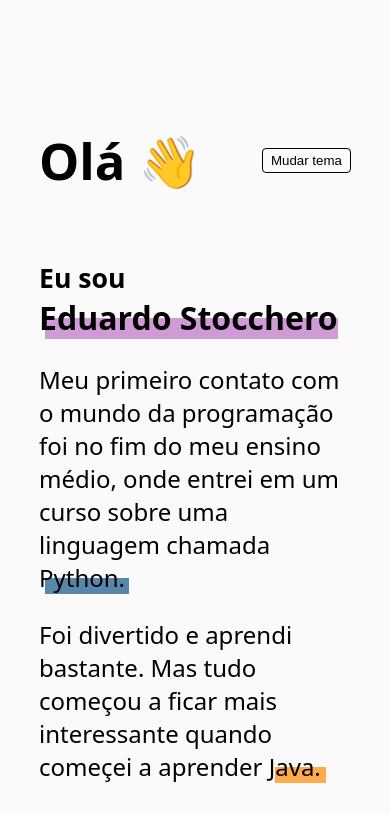
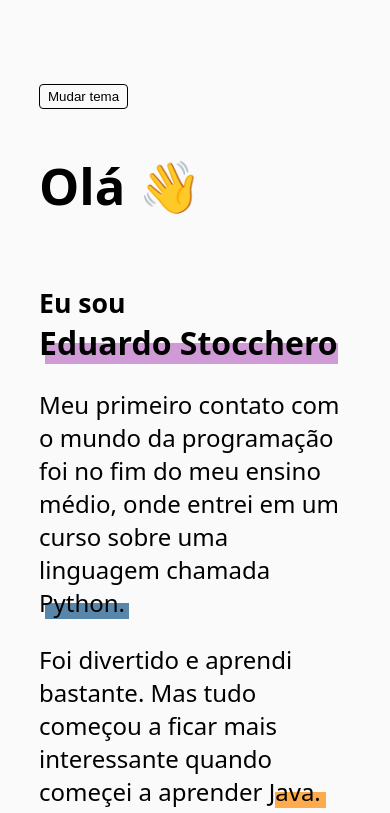
Before and after one commit to edurevsky/edurevsky.github.io, a plain HTML site: page index.html in a window 390 px wide. Shown: the top 813 px of the page. Drawn offline with Linux system fonts and the light colour scheme.

Commit message:
corrigindo espaço no html e adicionado media query em .intro

```diff
--- a/index.css
+++ b/index.css
@@ -149,6 +149,13 @@ span::after {
   align-items: center;
 }
 
+@media (max-width: 540px) {
+  .intro {
+    flex-direction: column-reverse;
+    align-items: flex-start;
+  }
+}
+
 .links {
   display: flex;
   flex-direction: column;
--- a/index.html
+++ b/index.html
@@ -15,7 +15,7 @@
         <h1>Olá &#128075;</h1>
         <button class="btn btn-small" id="theme">Mudar tema</button>
       </div>
-      <h2>Eu sou <span class="name">Eduardo Stocchero</span></h2>
+      <h2>Eu sou&nbsp;<span class="name">Eduardo Stocchero</span></h2>
       <p>
         Meu primeiro contato com o mundo da programação foi no fim do meu ensino médio,
         onde entrei em um curso sobre uma linguagem chamada <span class="python">Python.</span>
@@ -31,7 +31,7 @@
       </p>
       <p>
         Foi bem importante esse contato com o mundo web pois percebi o quão relevante é
-        o protocolo <span class="http">HTTP</span>.
+        o protocolo <span class="http">HTTP.</span>
       </p>
       <p>
         Como eu sentia a necessidade de criar telas para os projetos pessoais que eu fazia, além do básico
```
